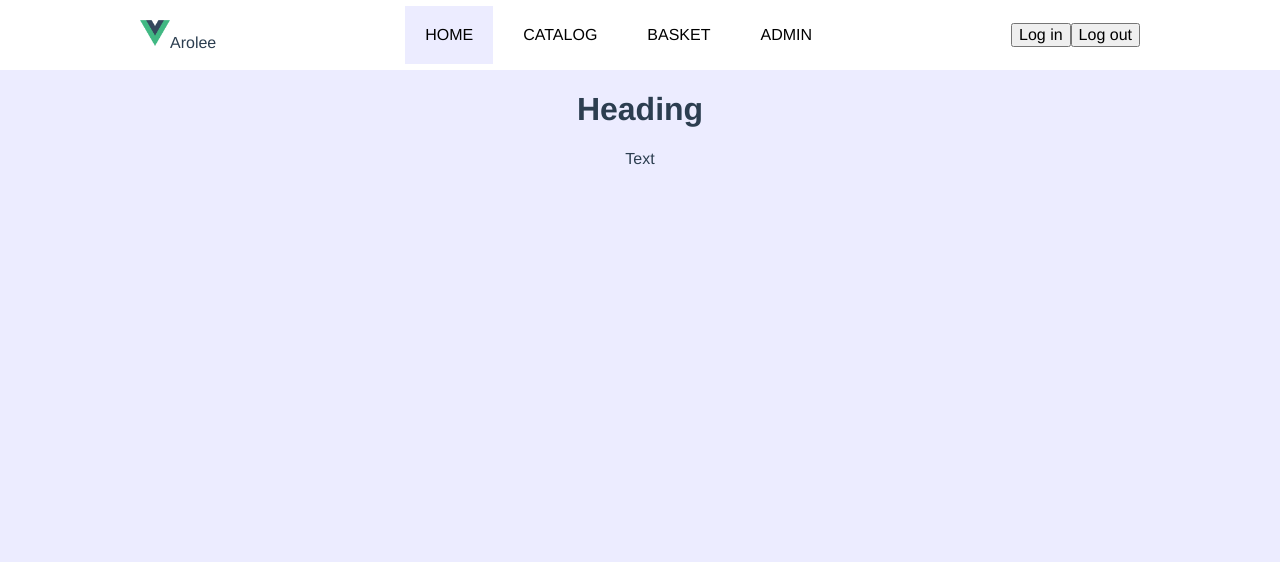
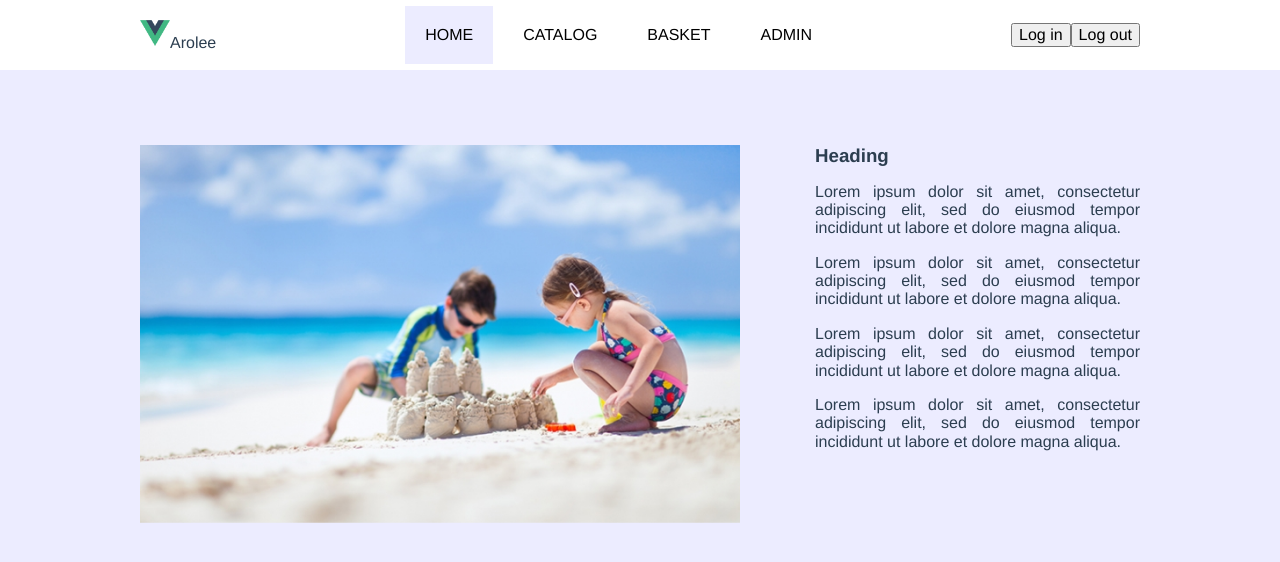
Before and after one commit to nutelabezgmo222/toyShop_FE, a Vue app: page / in a window 1280 px wide. Shown: the top 562 px of the page. Built offline with nearby package versions, Linux system fonts and the light colour scheme.

Commit message:
TSA-37: Implement home page

```diff
--- a/src/components/Pages/HomePage.vue
+++ b/src/components/Pages/HomePage.vue
@@ -1,7 +1,20 @@
 <template>
   <div class="page_wrapper">
-    <h1>Heading</h1>
-    <p>Text</p>
+    <div class="block_wrapper">
+      <div class="img_block">
+        <img src="@/assets/images/Banner1.png" alt="Bamnner1"/>
+      </div>
+      <div>
+        <h3>Heading</h3>
+        <p>Lorem ipsum dolor sit amet, consectetur adipiscing elit, sed do eiusmod tempor incididunt ut labore et dolore magna aliqua.</p>
+        <p>Lorem ipsum dolor sit amet, consectetur adipiscing elit, sed do eiusmod tempor incididunt ut labore et dolore magna aliqua.</p>
+        <p>Lorem ipsum dolor sit amet, consectetur adipiscing elit, sed do eiusmod tempor incididunt ut labore et dolore magna aliqua.</p>
+        <p>Lorem ipsum dolor sit amet, consectetur adipiscing elit, sed do eiusmod tempor incididunt ut labore et dolore magna aliqua.</p>
+      </div>
+    </div>
+    <div>
+
+    </div>
   </div>
 </template>
 
@@ -11,6 +24,20 @@ export default {
 };
 </script>
 
-<style>
+<style local>
+  .page_wrapper {
+      margin-top: 75px;
+  }
 
+  .block_wrapper {
+      display: flex;
+  }
+
+  .img_block {
+      margin-right: 75px;
+  }
+
+  .img_block img {
+      width: 600px;
+  }
 </style>
```
Also changed, not shown: src/assets/css/normalize.css, src/assets/images/Banner1.png (added), 1 other file (tests, documents, lock files or other folders).
